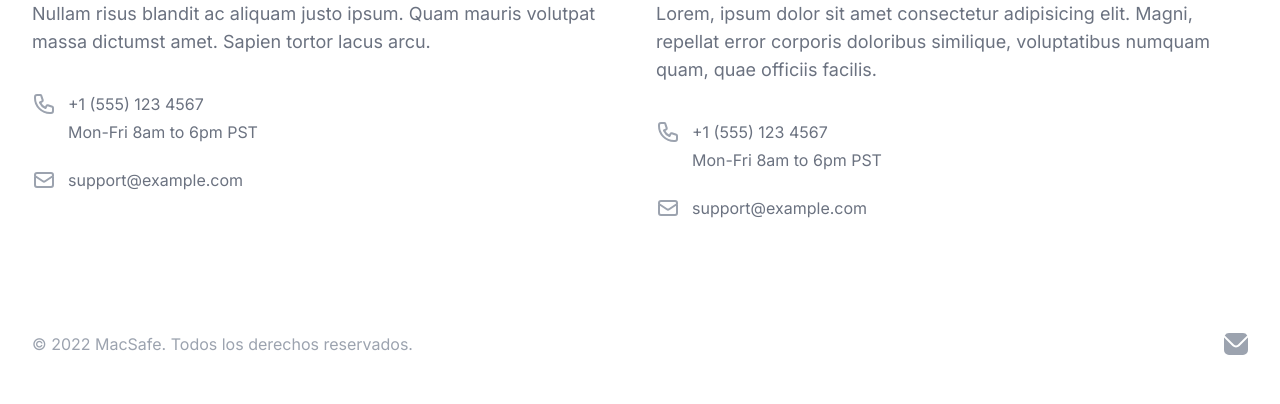
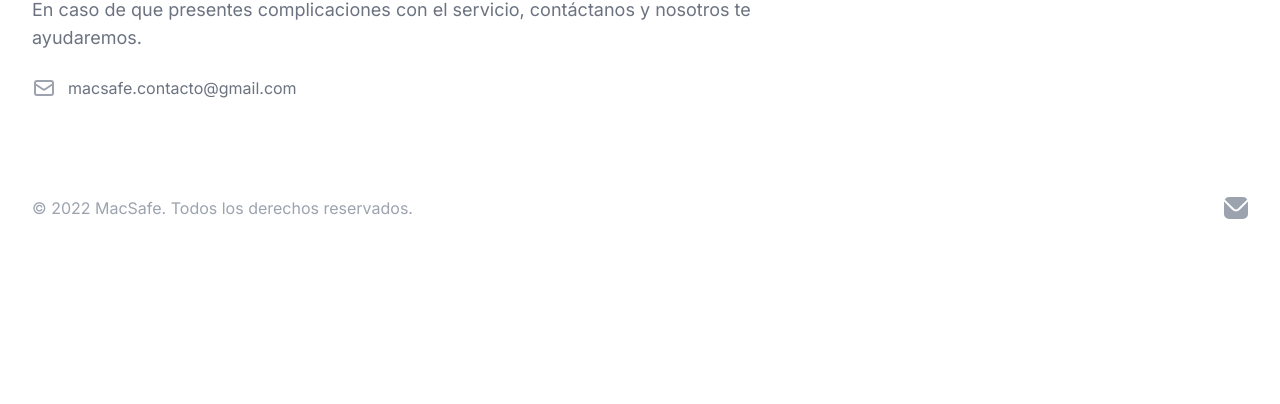
Before and after one commit to MacSafe/MacSafe, a website: page contact.html in a window 1280 px wide. Shown: the part 564-968 px from the top of the page. After the commit the page ends 832 px from the top, so only its background shows below. Drawn offline with nearby package versions, Linux system fonts and the light colour scheme.

Commit message:
logos agregados y pagina de contacto terminada

```diff
--- a/contact.html
+++ b/contact.html
@@ -112,80 +112,23 @@
         <!-- Contact -->
         <section>
             <div class="bg-white">
-                <div class="px-4 py-16 mx-auto max-w-7xl sm:px-6 lg:px-8">
-                    <div class="max-w-lg mx-auto md:max-w-none md:grid md:grid-cols-2 md:gap-8">
-                        <div>
-                            <h2 class="text-2xl font-extrabold text-gray-900 sm:text-3xl">Sales Support</h2>
-                            <div class="mt-3">
-                                <p class="text-lg text-gray-500">Nullam risus blandit ac aliquam justo ipsum. Quam
-                                    mauris volutpat massa dictumst amet. Sapien tortor lacus arcu.</p>
-                            </div>
-                            <div class="mt-9">
-                                <div class="flex">
-                                    <div class="flex-shrink-0">
-                                        <!-- Heroicon name: outline/phone -->
-                                        <svg class="w-6 h-6 text-gray-400" xmlns="http://www.w3.org/2000/svg"
-                                            fill="none" viewBox="0 0 24 24" stroke="currentColor" aria-hidden="true">
-                                            <path stroke-linecap="round" stroke-linejoin="round" stroke-width="2"
-                                                d="M3 5a2 2 0 012-2h3.28a1 1 0 01.948.684l1.498 4.493a1 1 0 01-.502 1.21l-2.257 1.13a11.042 11.042 0 005.516 5.516l1.13-2.257a1 1 0 011.21-.502l4.493 1.498a1 1 0 01.684.949V19a2 2 0 01-2 2h-1C9.716 21 3 14.284 3 6V5z" />
-                                        </svg>
-                                    </div>
-                                    <div class="ml-3 text-base text-gray-500">
-                                        <p>+1 (555) 123 4567</p>
-                                        <p class="mt-1">Mon-Fri 8am to 6pm PST</p>
-                                    </div>
-                                </div>
+                <div class="px-4 py-12 mx-auto max-w-7xl sm:py-12 sm:px-6 lg:px-8">
+                    <h2 class="text-3xl font-extrabold text-gray-900">Soporte técnico</h2>
+                    <p class="max-w-3xl mt-6 text-lg text-gray-500">En caso de que presentes complicaciones con el
+                        servicio, contáctanos y nosotros te ayudaremos.</p>
                     <div class="flex mt-6">
                         <div class="flex-shrink-0">
                             <!-- Heroicon name: outline/mail -->
-                                        <svg class="w-6 h-6 text-gray-400" xmlns="http://www.w3.org/2000/svg"
-                                            fill="none" viewBox="0 0 24 24" stroke="currentColor" aria-hidden="true">
+                            <a href="mailto:macsafe.contacto@gmail.com" class="text-gray-400 hover:text-gray-500">
+                                <svg class="w-6 h-6" xmlns="http://www.w3.org/2000/svg" fill="none" viewBox="0 0 24 24"
+                                    stroke="currentColor" aria-hidden="true">
                                     <path stroke-linecap="round" stroke-linejoin="round" stroke-width="2"
                                         d="M3 8l7.89 5.26a2 2 0 002.22 0L21 8M5 19h14a2 2 0 002-2V7a2 2 0 00-2-2H5a2 2 0 00-2 2v10a2 2 0 002 2z" />
                                 </svg>
+                            </a>
                         </div>
                         <div class="ml-3 text-base text-gray-500">
-                                        <p>support@example.com</p>
-                                    </div>
-                                </div>
-                            </div>
-                        </div>
-                        <div class="mt-12 sm:mt-16 md:mt-0">
-                            <h2 class="text-2xl font-extrabold text-gray-900 sm:text-3xl">Technical Support</h2>
-                            <div class="mt-3">
-                                <p class="text-lg text-gray-500">Lorem, ipsum dolor sit amet consectetur adipisicing
-                                    elit. Magni, repellat error corporis doloribus similique, voluptatibus numquam quam,
-                                    quae officiis facilis.</p>
-                            </div>
-                            <div class="mt-9">
-                                <div class="flex">
-                                    <div class="flex-shrink-0">
-                                        <!-- Heroicon name: outline/phone -->
-                                        <svg class="w-6 h-6 text-gray-400" xmlns="http://www.w3.org/2000/svg"
-                                            fill="none" viewBox="0 0 24 24" stroke="currentColor" aria-hidden="true">
-                                            <path stroke-linecap="round" stroke-linejoin="round" stroke-width="2"
-                                                d="M3 5a2 2 0 012-2h3.28a1 1 0 01.948.684l1.498 4.493a1 1 0 01-.502 1.21l-2.257 1.13a11.042 11.042 0 005.516 5.516l1.13-2.257a1 1 0 011.21-.502l4.493 1.498a1 1 0 01.684.949V19a2 2 0 01-2 2h-1C9.716 21 3 14.284 3 6V5z" />
-                                        </svg>
-                                    </div>
-                                    <div class="ml-3 text-base text-gray-500">
-                                        <p>+1 (555) 123 4567</p>
-                                        <p class="mt-1">Mon-Fri 8am to 6pm PST</p>
-                                    </div>
-                                </div>
-                                <div class="flex mt-6">
-                                    <div class="flex-shrink-0">
-                                        <!-- Heroicon name: outline/mail -->
-                                        <svg class="w-6 h-6 text-gray-400" xmlns="http://www.w3.org/2000/svg"
-                                            fill="none" viewBox="0 0 24 24" stroke="currentColor" aria-hidden="true">
-                                            <path stroke-linecap="round" stroke-linejoin="round" stroke-width="2"
-                                                d="M3 8l7.89 5.26a2 2 0 002.22 0L21 8M5 19h14a2 2 0 002-2V7a2 2 0 00-2-2H5a2 2 0 00-2 2v10a2 2 0 002 2z" />
-                                        </svg>
-                                    </div>
-                                    <div class="ml-3 text-base text-gray-500">
-                                        <p>support@example.com</p>
-                                    </div>
-                                </div>
-                            </div>
+                            <p>macsafe.contacto@gmail.com</p>
                         </div>
                     </div>
                 </div>
@@ -198,7 +141,7 @@
                 <div class="px-4 py-12 mx-auto max-w-7xl sm:px-6 md:flex md:items-center md:justify-between lg:px-8">
                     <div class="flex justify-center space-x-6 md:order-2">
                         <a href="mailto:macsafe.contacto@gmail.com" class="text-gray-400 hover:text-gray-500">
-                            <span class="sr-only">Facebook</span>
+                            <span class="sr-only">E-mail</span>
                             <svg class="w-6 h-6" fill="currentColor" viewBox="0 0 24 24" aria-hidden="true">
                                 <path
                                     d="M23.954,5.542,15.536,13.96a5.007,5.007,0,0,1-7.072,0L.046,5.542C.032,5.7,0,5.843,0,6V18a5.006,5.006,0,0,0,5,5H19a5.006,5.006,0,0,0,5-5V6C24,5.843,23.968,5.7,23.954,5.542Z" />
```
Also changed, not shown: about.html (+1 -1 lines), pricing.html (+1 -1 lines). Lines whose indentation alone changed are shown as unchanged.
